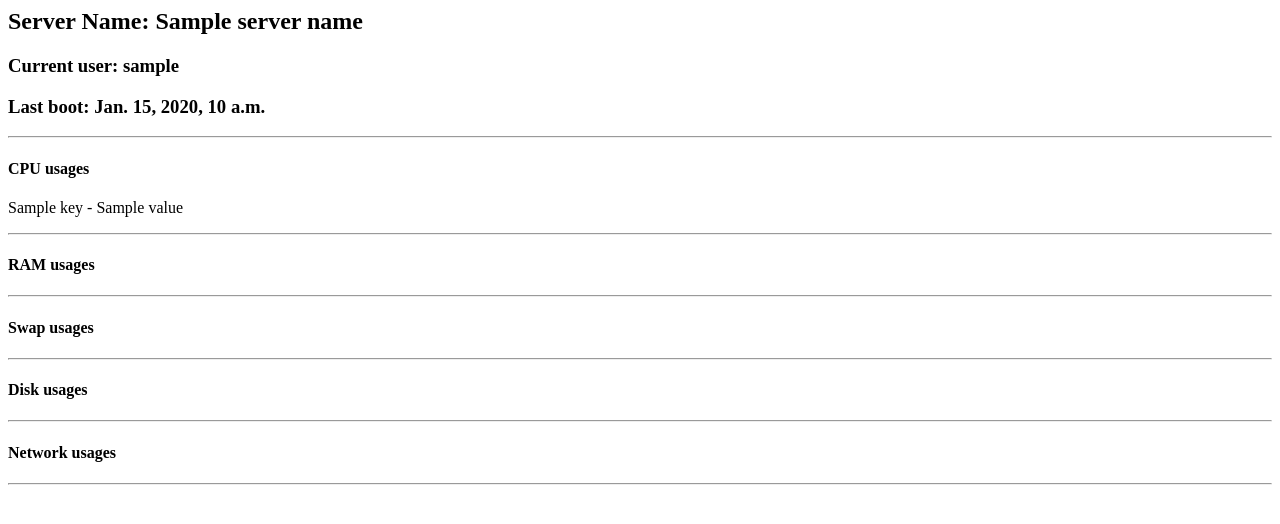
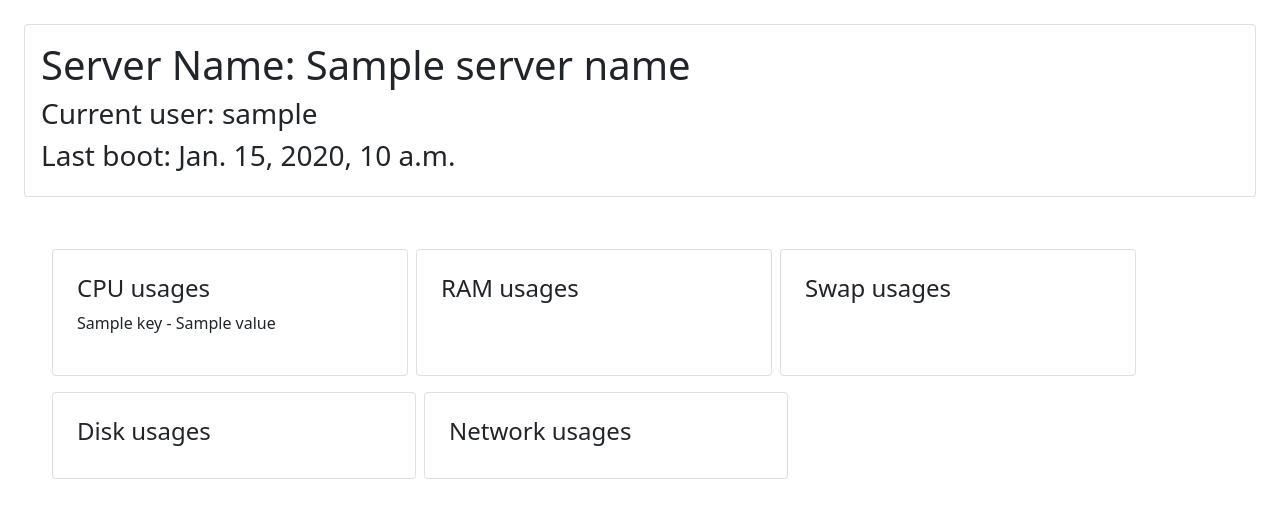
Before and after one commit to Aashish97/monitor-server, a Django app: template templates/charts/server-detail.html in a window 1280 px wide. Shown: the top 524 px of the page. Run offline with Django 4.2, Linux system fonts and the light colour scheme; tables that the repository leaves empty hold one stand-in row (values such as "Sample post"); the template is opened without the code that fills it: values that come from a table or form of the project are taken from there, most other values are stand-ins (such as "Sample title", 1, 10 or a date in 2020).

Commit message:
Added frontend

```diff
--- a/templates/base.html
+++ b/templates/base.html
@@ -20,7 +20,7 @@
     {% endblock content %}
 
     {% block footer %}
-         <p>Copyright © 2023  monitor-server.com</p>
+
     {% endblock footer %}
     <!-- Optional JavaScript; choose one of the two! -->
 
--- a/templates/charts/server-detail.html
+++ b/templates/charts/server-detail.html
@@ -1,34 +1,51 @@
-{% load static %}
-{% block message %}
-  {% autoescape on %}
-    <h2>Server Name: {{server_name}}</h2>
+{% extends 'base.html' %}{% load static %} {% block content %} {% autoescape on %}
+<style>
+
+</style>
+<div class="card p-3 m-4">
+<h1>Server Name: {{server_name}}</h1>
 <h3>Current user: {{current_user}}</h3>
 <h3>Last boot: {{boot_time}}</h3>
-    <hr/>
+</div>
+<div class="container p-3 m-4">
+    <div class="row m-2">
+        <div class="col card bg-blue p-4 m-1">
 <h4>CPU usages</h4>
 {% for key, value in cpu_usage.items %}
 <p>{{key}} - {{ value }}</p>
 {% endfor %}
-    <hr/>
+
+</div>
+<div class="col card bg-blue p-4 m-1">
 <h4>RAM usages</h4>
 {% for key, value in ram_usage.items %}
 <p>{{key}} - {{ value }}</p>
 {% endfor %}
-    <hr/>
-    <h4>Swap usages</h4>
+
+</div>
+<div class="col card bg-blue p-4 m-1">
+<h4 >Swap usages</h4>
 {% for key, value in swap_usage.items %}
 <p>{{key}} - {{ value }}</p>
 {% endfor %}
-    <hr/>
+
+</div>
+</div>
+<div class="row m-2">
+<div class="col-4 card bg-blue p-4 m-1">
 <h4>Disk usages</h4>
 {% for key, value in disk_usage.items %}
 <p>{{key}} - {{ value }}</p>
 {% endfor %}
-    <hr/>
+
+</div>
+<div class="col-4 card bg-blue p-4 m-1">
 <h4>Network usages</h4>
 {% for key, value in network_usage.items %}
 <p>{{key}} - {{ value }}</p>
 {% endfor %}
-    <hr/>
-  {% endautoescape %}
-{% endblock %}
+
+</div>
+</div>
+</div>
+{% endautoescape %} {% endblock %}
```
Also changed, not shown: templates/charts/stats.html (+12 -4 lines). Lines whose indentation alone changed are shown as unchanged.
